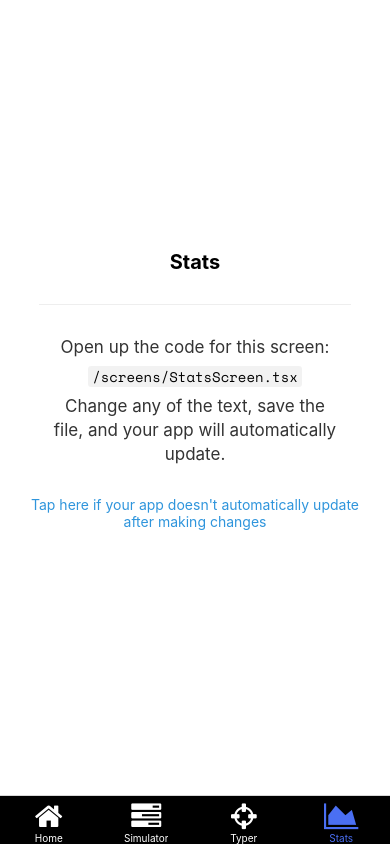
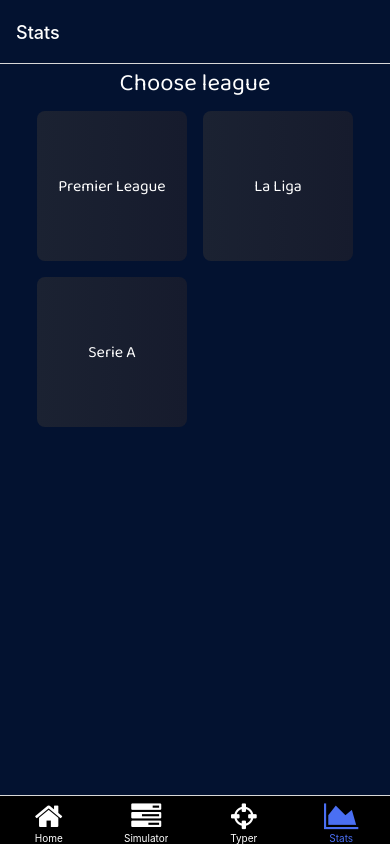
Before and after one commit to ArexSpeed/footpocket, a React Native app: screen /Stats in a window 390 px wide. Built offline with nearby package versions, Linux system fonts and the light colour scheme; what expo-linking would draw is missing.

Commit message:
add stats screen ui

```diff
--- a/navigation/LinkingConfiguration.ts
+++ b/navigation/LinkingConfiguration.ts
@@ -36,6 +36,7 @@
           Stats: {
             screens: {
               Stats: 'stats',
+              StatsTable: 'stats table',
             },
           },
         },
--- a/navigation/index.tsx
+++ b/navigation/index.tsx
@@ -23,6 +23,7 @@
 import SimulatorListScreen from "../screens/SimulatorListScreen";
 import SimulatorScreen from "../screens/SimulatorScreen";
 import StatsScreen from "../screens/StatsScreen";
+import StatsTableScreen from "../screens/StatsTableScreen";
 import TyperLeagueScreen from "../screens/TyperLeagueScreen";
 import TyperScreen from "../screens/TyperScreen";
 import {
@@ -30,6 +31,7 @@
   RootTabParamList,
   RootTabScreenProps,
   SimulatorTabParamList,
+  StatsTabParamList,
   TyperTabParamList,
 } from "../types";
 import LinkingConfiguration from "./LinkingConfiguration";
@@ -112,6 +114,22 @@
   );
 }
 
+const StatsStack = createNativeStackNavigator<StatsTabParamList>();
+
+function StatsStackScreen() {
+  return (
+    <StatsStack.Navigator
+      screenOptions={{
+        headerStyle: { backgroundColor: colors.background },
+        headerTintColor: colors.white,
+      }}
+    >
+      <StatsStack.Screen name="Stats" component={StatsScreen} />
+      <StatsStack.Screen name="StatsTable" component={StatsTableScreen} />
+    </StatsStack.Navigator>
+  );
+}
+
 /**
  * A bottom tab navigator displays tab buttons on the bottom of the display to switch screens.
  * https://reactnavigation.org/docs/bottom-tab-navigator
@@ -175,7 +193,7 @@
       />
       <BottomTab.Screen
         name="Stats"
-        component={StatsScreen}
+        component={StatsStackScreen}
         options={{
           title: "Stats",
           tabBarIcon: ({ color }) => (
--- a/screens/StatsScreen.tsx
+++ b/screens/StatsScreen.tsx
@@ -1,38 +1,39 @@
-import { StyleSheet } from "react-native";
+import { StyleSheet, FlatList } from "react-native";
+import { RootTabScreenProps } from "../types";
+import Container from "../components/Container";
+import Title from "../components/Title";
+import LeagueCard from "../components/LeagueCard";
 
-import EditScreenInfo from "../components/EditScreenInfo";
-import { Text, View } from "../components/Themed";
-import { RootTabScreenProps } from "../types";
+const data = [
+  { id: "1", name: "Premier League" },
+  { id: "2", name: "La Liga" },
+  { id: "3", name: "Serie A" },
+];
 
 export default function StatsScreen({
   navigation,
 }: RootTabScreenProps<"Stats">) {
+  function navigateHandler(league: string) {
+    navigation.navigate("StatsTable", {
+      league: league,
+    });
+  }
   return (
-    <View style={styles.container}>
-      <Text style={styles.title}>Stats</Text>
-      <View
-        style={styles.separator}
-        lightColor="#eee"
-        darkColor="rgba(255,255,255,0.1)"
+    <Container>
+      <Title>Choose league</Title>
+      <FlatList
+        data={data}
+        renderItem={(itemData) => (
+          <LeagueCard
+            name={itemData.item.name}
+            onPress={() => navigateHandler(itemData.item.name)}
+          />
+        )}
+        keyExtractor={(item) => item.id}
+        numColumns={2}
       />
-      <EditScreenInfo path="/screens/StatsScreen.tsx" />
-    </View>
+    </Container>
   );
 }
 
-const styles = StyleSheet.create({
-  container: {
-    flex: 1,
-    alignItems: "center",
-    justifyContent: "center",
-  },
-  title: {
-    fontSize: 20,
-    fontWeight: "bold",
-  },
-  separator: {
-    marginVertical: 30,
-    height: 1,
-    width: "80%",
-  },
-});
+const styles = StyleSheet.create({});
--- /dev/null
+++ b/screens/StatsTableScreen.tsx
@@ -0,0 +1,194 @@
+import { LinearGradient } from "expo-linear-gradient";
+import { useState } from "react";
+import { StyleSheet, Text, View, Pressable, ScrollView } from "react-native";
+import Container from "../components/Container";
+import Tabs from "../components/Tabs";
+import Title from "../components/Title";
+import { colors } from "../constants/Colors";
+import { RootTabScreenProps } from "../types";
+
+export default function StatsScreen({
+  navigation,
+  route,
+}: RootTabScreenProps<"StatsTable">) {
+  const [activeTab, setActiveTab] = useState("Schedule");
+
+  function activeTabHandler(tab: string) {
+    setActiveTab(tab);
+  }
+  return (
+    <Container>
+      <Title>{route.params ? route.params.league : "League"}</Title>
+      <Tabs
+        tab1="Schedule"
+        tab2="Tables"
+        activeTab={activeTab}
+        onPress={activeTabHandler}
+      />
+      {activeTab === "Schedule" ? (
+        <ScrollView style={styles.schedule}>
+          {/* Round1 */}
+          <LinearGradient
+            colors={colors.primaryGradient}
+            style={styles.roundRow}
+            start={{ x: 0, y: 0.5 }}
+            end={{ x: 1, y: 0.5 }}
+          >
+            <Text style={styles.text}>Round 1</Text>
+          </LinearGradient>
+          {/* VS */}
+          <LinearGradient
+            colors={[colors.blue, colors.black]}
+            style={styles.gameRow}
+            start={{ x: 0, y: 0.5 }}
+            end={{ x: 1, y: 0.5 }}
+          >
+            <Text style={styles.text}>Manchester United</Text>
+            <Text style={styles.text}>2</Text>
+            <Text style={styles.text}>0</Text>
+            <Text style={styles.text}>Manchester United</Text>
+          </LinearGradient>
+          <LinearGradient
+            colors={[colors.black, colors.blue]}
+            style={styles.gameRow}
+            start={{ x: 0, y: 0.5 }}
+            end={{ x: 1, y: 0.5 }}
+          >
+            <Text style={styles.text}>Manchester United</Text>
+            <Text style={styles.text}>2</Text>
+            <Text style={styles.text}>0</Text>
+            <Text style={styles.text}>Manchester United</Text>
+          </LinearGradient>
+        </ScrollView>
+      ) : (
+        <ScrollView style={styles.schedule}>
+          <LinearGradient
+            colors={colors.primaryGradient}
+            style={styles.tableRow}
+            start={{ x: 0, y: 0.5 }}
+            end={{ x: 1, y: 0.5 }}
+          >
+            <View style={styles.tableContainer}>
+              <Text style={styles.th}>#</Text>
+              <Text style={styles.th}>Team</Text>
+            </View>
+            <View style={styles.tableContainer}>
+              <Text style={styles.thsmall}>M</Text>
+              <Text style={styles.thsmall}>W</Text>
+              <Text style={styles.thsmall}>D</Text>
+              <Text style={styles.thsmall}>P</Text>
+              <Text style={styles.thsmall}>G+</Text>
+              <Text style={styles.thsmall}>G-</Text>
+              <Text style={styles.th}>PT</Text>
+            </View>
+          </LinearGradient>
+          <View style={[styles.tableRow, styles.tableRowOdd]}>
+            <View style={styles.tableContainer}>
+              <Text style={styles.tr}>1</Text>
+              <Text style={styles.tr}>Manchester United</Text>
+            </View>
+            <View style={styles.tableContainer}>
+              <Text style={styles.trSmall}>10</Text>
+              <Text style={styles.trSmall}>10</Text>
+              <Text style={styles.trSmall}>10</Text>
+              <Text style={styles.trSmall}>10</Text>
+              <Text style={styles.trSmall}>10</Text>
+              <Text style={styles.trSmall}>10</Text>
+              <Text style={styles.tr}>30</Text>
+            </View>
+          </View>
+          <View style={[styles.tableRow, styles.tableRowEven]}>
+            <View style={styles.tableContainer}>
+              <Text style={styles.tr}>1</Text>
+              <Text style={styles.tr}>Manchester United</Text>
+            </View>
+            <View style={styles.tableContainer}>
+              <Text style={styles.trSmall}>10</Text>
+              <Text style={styles.trSmall}>10</Text>
+              <Text style={styles.trSmall}>10</Text>
+              <Text style={styles.trSmall}>10</Text>
+              <Text style={styles.trSmall}>10</Text>
+              <Text style={styles.trSmall}>10</Text>
+              <Text style={styles.tr}>30</Text>
+            </View>
+          </View>
+        </ScrollView>
+      )}
+    </Container>
+  );
+}
+
+const styles = StyleSheet.create({
+  schedule: {
+    flex: 1,
+    flexDirection: "column",
+    padding: 8,
+    width: "100%",
+  },
+  roundRow: {
+    flexDirection: "row",
+    justifyContent: "space-between",
+    alignItems: "center",
+    padding: 4,
+    backgroundColor: colors.secondary,
+    borderRadius: 4,
+  },
+  playBtn: {
+    padding: 4,
+    borderRadius: 4,
+    backgroundColor: colors.blue,
+  },
+  gameRow: {
+    flexDirection: "row",
+    justifyContent: "space-between",
+    alignItems: "center",
+    padding: 4,
+  },
+  text: {
+    color: colors.white,
+    fontSize: 16,
+    fontFamily: "baloo-bold",
+  },
+  // Table
+  tableRow: {
+    flexDirection: "row",
+    justifyContent: "space-between",
+    alignItems: "center",
+    padding: 4,
+  },
+  tableRowOdd: {
+    backgroundColor: colors.black,
+  },
+  tableRowEven: {
+    backgroundColor: colors.darkgray,
+  },
+  tableContainer: {
+    flexDirection: "row",
+    alignItems: "center",
+    justifyContent: "flex-start",
+  },
+  th: {
+    color: colors.gray,
+    fontSize: 16,
+    fontFamily: "baloo",
+    paddingHorizontal: 4,
+  },
+  thsmall: {
+    color: colors.gray,
+    fontSize: 12,
+    fontFamily: "baloo",
+    paddingHorizontal: 4,
+  },
+  tr: {
+    color: colors.white,
+    fontSize: 16,
+    fontFamily: "baloo-bold",
+    paddingHorizontal: 4,
+  },
+  trSmall: {
+    color: colors.white,
+    fontSize: 12,
+    fontFamily: "baloo-bold",
+    paddingHorizontal: 4,
+  },
+});
```
Also changed, not shown: types.tsx (+10 -0 lines).
